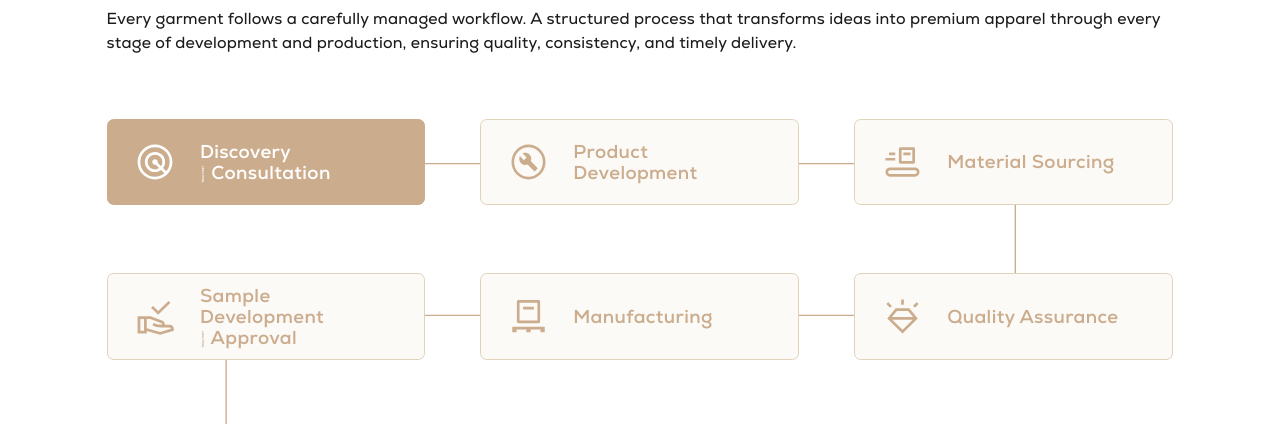
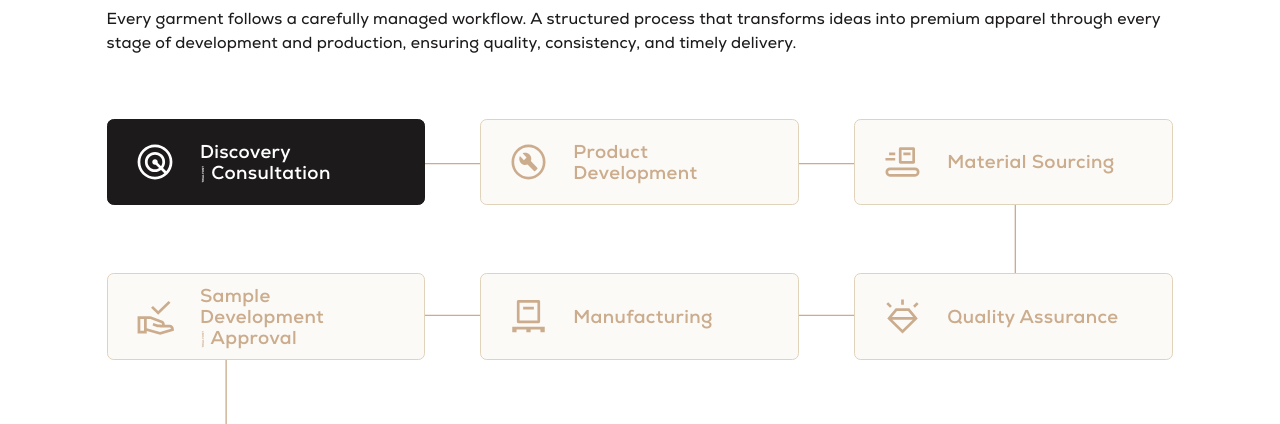
Before and after one commit to jahruramos/prospera-textil-web, a plain HTML site: page process.html in a window 1280 px wide. In both pictures the pointer is over the element 265 px from the left and 474 px from the top of the page. Shown: the part 313-737 px from the top of the page. Drawn offline with Linux system fonts and the light colour scheme.

Commit message:
style: add hover effect to Process flow cards matching Difference cards

```diff
--- a/styles.css
+++ b/styles.css
@@ -567,6 +567,13 @@ site-nav, site-footer { display: contents; }
   background: var(--cream);
   border: 1px solid var(--tan);
   box-sizing: border-box;
+  cursor: pointer;
+  transition: background .3s ease, border-color .3s ease, color .3s ease;
+}
+.flow-step:hover {
+  background: var(--ink);
+  border-color: var(--ink);
+  color: var(--white);
 }
 /* positions — child 1 is .flow__line, cards are 2..9 */
 .flow-step:nth-child(2) { left: 0;      top: 0; }        /* Discovery */
@@ -584,8 +591,10 @@ site-nav, site-footer { display: contents; }
   font-family: var(--sans); font-weight: 700;
   font-size: 1.75cqw; line-height: 1.14; letter-spacing: 0.02em;
   color: var(--gold); margin: 0;
+  transition: color .3s ease;
 }
 .flow-step--active .flow-step__title { color: var(--white); }
+.flow-step:hover .flow-step__title { color: var(--white); }
 
 /* Why Brands Choose Prospera — image cards */
 .why-head { text-align: center; max-width: 1062px; margin-inline: auto; }
```
